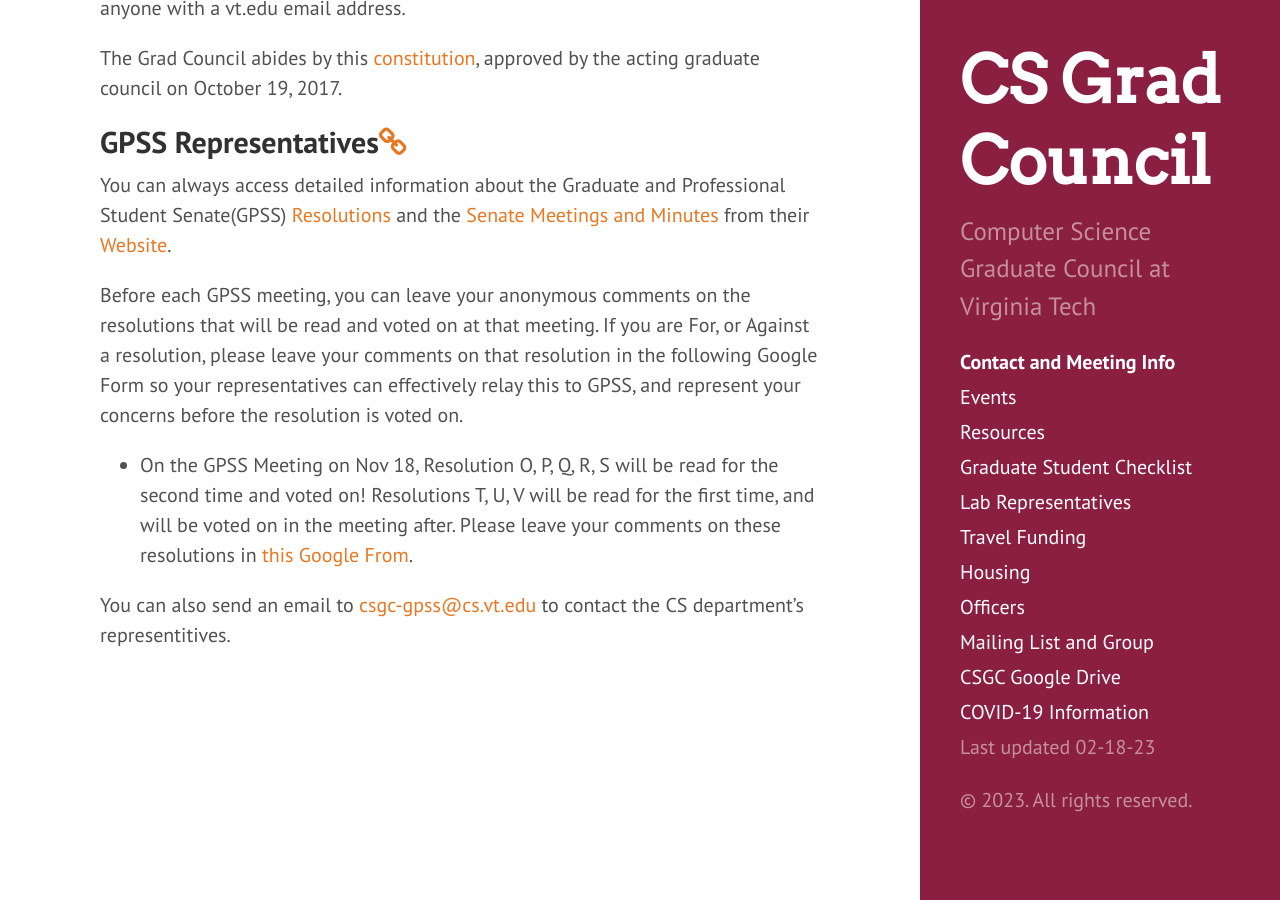
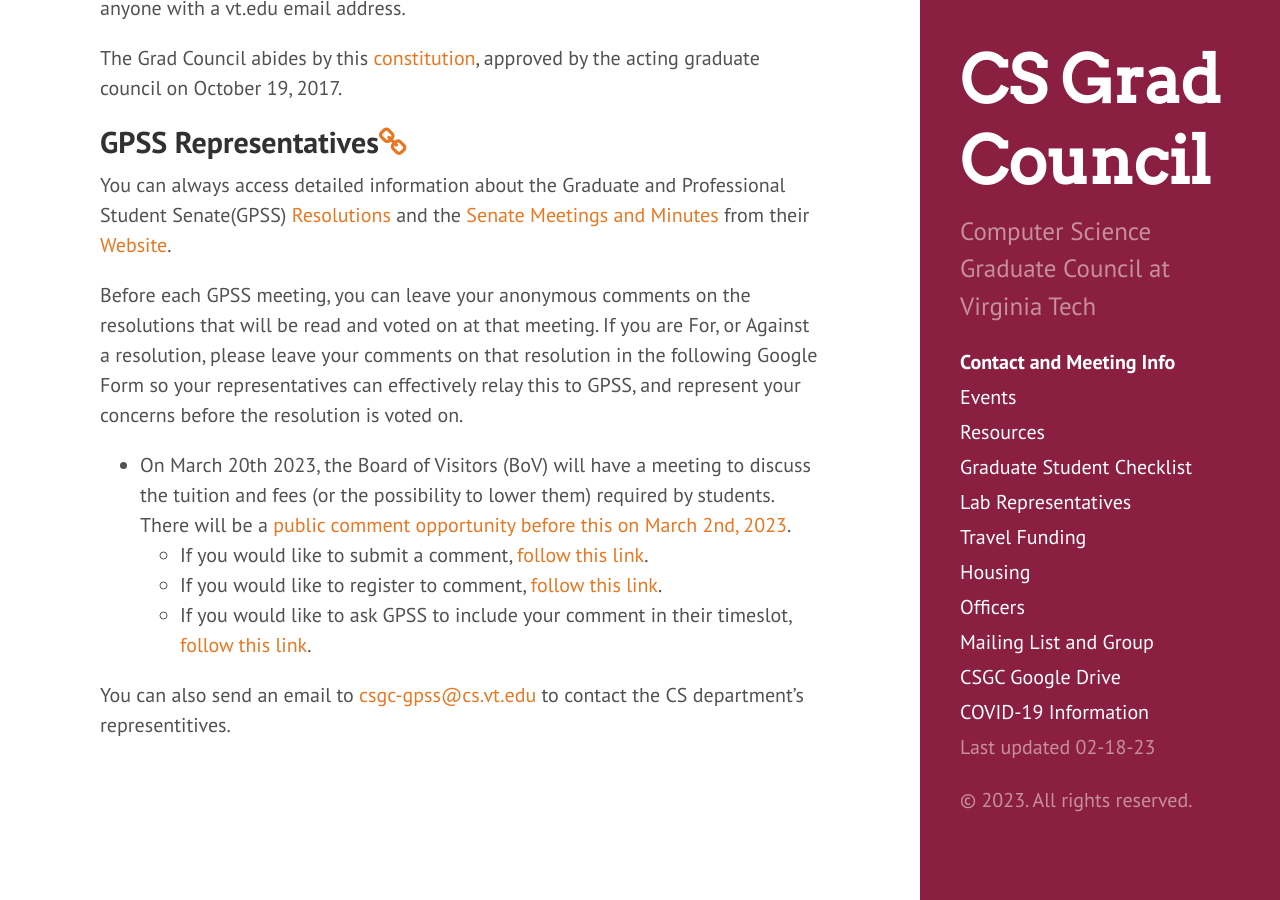
Before and after one commit to CSGraduateCouncil-VirginiaTech/csgc-website, a Jekyll site: the page built from meetings.md, in a window 1280 px wide and 900 px high, scrolled down 1060 px. Built offline with Jekyll 4.4.1, drawn with Linux system fonts in a browser that asks for light colours.

Commit message:
Added the BoV tuition and living wage information (#220)

```diff
--- a/meetings.md
+++ b/meetings.md
@@ -39,6 +39,9 @@
 
 Before each GPSS meeting, you can leave your anonymous comments on the resolutions that will be read and voted on at that meeting. If you are For, or Against a resolution, please leave your comments on that resolution in the following Google Form so your representatives can effectively relay this to GPSS, and represent your concerns before the resolution is voted on.
 
-* On the GPSS Meeting on Nov 18, Resolution O, P, Q, R, S will be read for the second time and voted on! Resolutions T, U, V will be read for the first time, and will be voted on in the meeting after. Please leave your comments on these resolutions in [this Google From](https://forms.gle/YAP1RurkHHgY72g2A).
+* On March 20th 2023, the Board of Visitors (BoV) will have a meeting to discuss the tuition and fees (or the possibility to lower them) required by students. There will be a [public comment opportunity before this on March 2nd, 2023](https://vtx.vt.edu/articles/2023/02/bov-public-comment-2023.html).
+  * If you would like to submit a comment, [follow this link](https://bov.vt.edu/comments/comment.php).
+  * If you would like to register to comment, [follow this link](https://bov.vt.edu/comments/register.php).
+  * If you would like to ask GPSS to include your comment in their timeslot, [follow this link](https://docs.google.com/forms/d/e/1FAIpQLSc6dzQtv5kZSe37k7RAzbufZg9Pz4qOtwOl4-PZ63i9kBGu9g/viewform?usp=sf_link).
 
 You can also send an email to [csgc-gpss@cs.vt.edu](mailto:csgc-gpss@cs.vt.edu) to contact the CS department's representitives.
```
